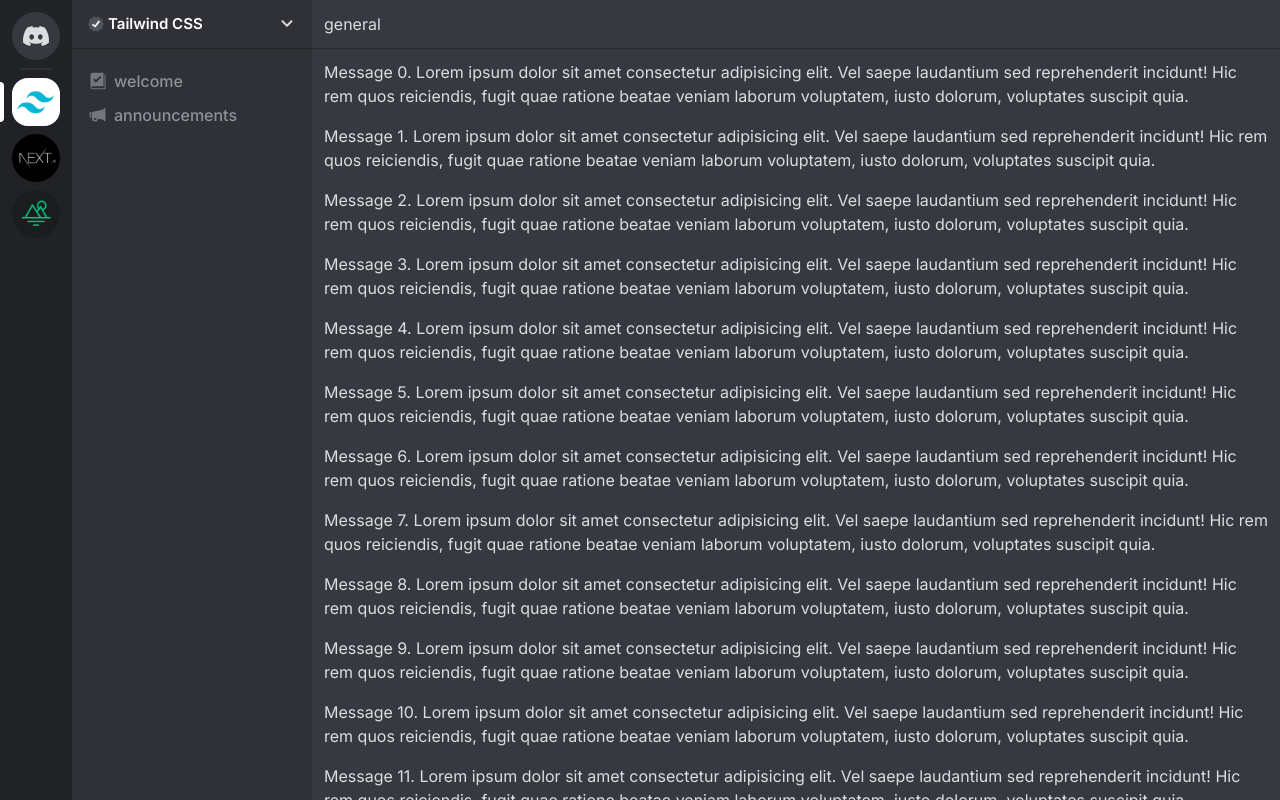
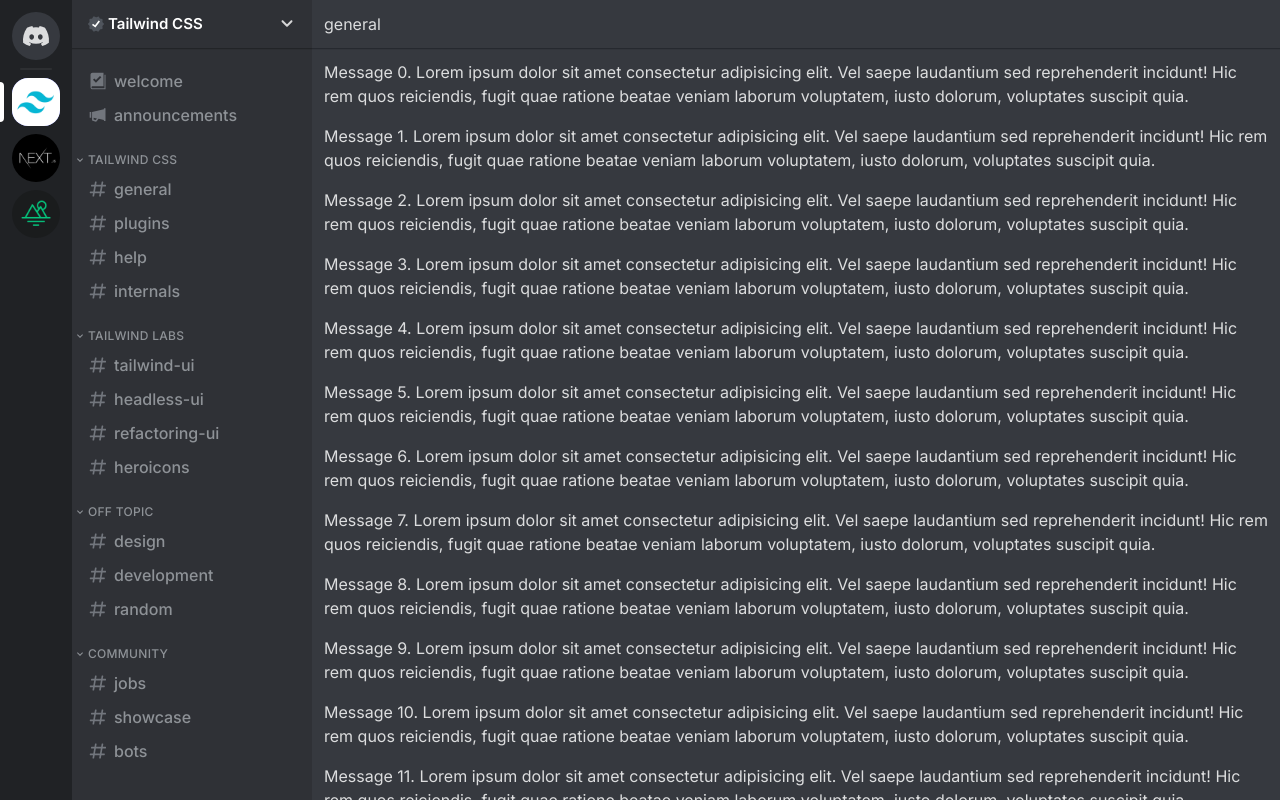
Before and after one commit to jpsanantonio/tailwind-mastery, a Next.js app: page /servers/1 in a window 1280 px wide. Built offline with nearby package versions, Linux system fonts and the light colour scheme.

Commit message:
Added Dynamic Categories and Channels

```diff
--- a/app/layout.js
+++ b/app/layout.js
@@ -1,7 +1,7 @@
 import "./globals.css";
 import { Inter } from "next/font/google";
 import NavLink from "@/components/NavLink";
-import { DiscordIcon } from "@/components/icons";
+import { Discord } from "@/components/icons";
 
 const inter = Inter({ subsets: ["latin"] });
 
@@ -23,7 +23,7 @@
         <div className="flex h-screen text-gray-100">
           <div className="p-3 space-y-2 overflow-y-scroll bg-gray-900">
             <NavLink href="/">
-              <DiscordIcon className="h-5 w-7" />
+              <Discord className="h-5 w-7" />
             </NavLink>
 
             <hr className="border-t-white/[.06] border-t-2 rounded mx-2" />
--- a/app/servers/[sid]/page.jsx
+++ b/app/servers/[sid]/page.jsx
@@ -1,11 +1,6 @@
-import {
-  AddPersonIcon,
-  BookIcon,
-  CheckIcon,
-  ChevronIcon,
-  SpeakerphoneIcon,
-  VerifiedIcon,
-} from "@/components/icons";
+import * as Icons from "@/components/icons";
+import ChannelLink from "@/components/ChannelLink";
+import data from "@/data.json";
 
 export default function Server() {
   return (
@@ -13,32 +8,30 @@
       <div className="flex flex-col bg-gray-800 w-60">
         <button className="flex items-center h-12 px-4 font-semibold text-white shadow-sm font-title text-[15px] hover:bg-gray-550/[0.16] transition">
           <div className="relative w-4 h-4 mr-1">
-            <VerifiedIcon className="absolute w-4 h-4 text-gray-550" />
-            <CheckIcon className="absolute w-4 h-4" />
+            <Icons.Verified className="absolute w-4 h-4 text-gray-550" />
+            <Icons.Check className="absolute w-4 h-4" />
           </div>
           Tailwind CSS
-          <ChevronIcon className="w-[18px] h-[18px] ml-auto opacity-80" />
+          <Icons.Chevron className="w-[18px] h-[18px] ml-auto opacity-80" />
         </button>
 
-        <div className="flex-1 overflow-y-scroll font-medium text-gray-300 mt-[17px]">
-          <div className="space-y-0.5">
-            <a
-              href="#"
-              className="flex items-center px-2 mx-2 py-1 text-gray-300 hover:text-gray-100 hover:bg-gray-550/[0.16] rounded group"
-            >
-              <BookIcon className="w-5 h-5 mr-1.5 text-gray-400" />
-              welcome
-              <AddPersonIcon className="w-4 h-4 ml-auto text-gray-200 opacity-0 hover:text-gray-100 group-hover:opacity-100" />
-            </a>
-            <a
-              href="#"
-              className="flex items-center px-2 mx-2 py-1 text-gray-300 hover:text-gray-100 hover:bg-gray-550/[0.16] rounded group"
-            >
-              <SpeakerphoneIcon className="w-5 h-5 mr-1.5 text-gray-400" />
-              announcements
-              <AddPersonIcon className="w-4 h-4 ml-auto text-gray-200 opacity-0 hover:text-gray-100 group-hover:opacity-100" />
-            </a>
-          </div>
+        <div className="flex-1 overflow-y-scroll font-medium text-gray-300 pt-3 space-y-[21px]">
+          {data["1"].categories.map((category) => (
+            <div key={category.id}>
+              {category.label && (
+                <button className="flex items-center px-0.5 text-xs uppercase font-title tracking-wide">
+                  <Icons.Arrow className="w-3 h-3 mr-0.5" />
+                  {category.label}
+                </button>
+              )}
+
+              <div className="space-y-0.5 mt-[5px]">
+                {category.channels.map((channel) => (
+                  <ChannelLink channel={channel} key={channel.id} />
+                ))}
+              </div>
+            </div>
+          ))}
         </div>
       </div>
 
--- /dev/null
+++ b/components/ChannelLink.jsx
@@ -0,0 +1,17 @@
+import * as Icons from "@/components/icons";
+
+export default function ChannelLink({ channel }) {
+  let Icon = channel.icon ? Icons[channel.icon] : Icons.Hashtag;
+
+  return (
+    <a
+      key={channel.id}
+      href="#"
+      className="flex items-center px-2 mx-2 py-1 text-gray-300 hover:text-gray-100 hover:bg-gray-550/[0.16] rounded group"
+    >
+      <Icon className="w-5 h-5 mr-1.5 text-gray-400" />
+      {channel.label}
+      <Icons.AddPerson className="w-4 h-4 ml-auto text-gray-200 opacity-0 hover:text-gray-100 group-hover:opacity-100" />
+    </a>
+  );
+}
--- /dev/null
+++ b/data.json
@@ -0,0 +1,53 @@
+{
+  "1": {
+    "label": "Tailwind CSS",
+    "categories": [
+      {
+        "id": 1,
+        "label": "",
+        "channels": [
+          { "id": 1, "label": "welcome", "icon": "Book" },
+          { "id": 2, "label": "announcements", "icon": "Speakerphone" }
+        ]
+      },
+      {
+        "id": 2,
+        "label": "Tailwind CSS",
+        "channels": [
+          { "id": 3, "label": "general" },
+          { "id": 4, "label": "plugins" },
+          { "id": 5, "label": "help" },
+          { "id": 6, "label": "internals" }
+        ]
+      },
+      {
+        "id": 3,
+        "label": "Tailwind Labs",
+        "channels": [
+          { "id": 7, "label": "tailwind-ui" },
+          { "id": 8, "label": "headless-ui" },
+          { "id": 9, "label": "refactoring-ui" },
+          { "id": 10, "label": "heroicons" }
+        ]
+      },
+      {
+        "id": 4,
+        "label": "Off topic",
+        "channels": [
+          { "id": 11, "label": "design" },
+          { "id": 12, "label": "development" },
+          { "id": 13, "label": "random" }
+        ]
+      },
+      {
+        "id": 5,
+        "label": "Community",
+        "channels": [
+          { "id": 14, "label": "jobs" },
+          { "id": 15, "label": "showcase" },
+          { "id": 16, "label": "bots" }
+        ]
+      }
+    ]
+  }
+}
```
Also changed, not shown: components/icons.jsx (+9 -9 lines).
